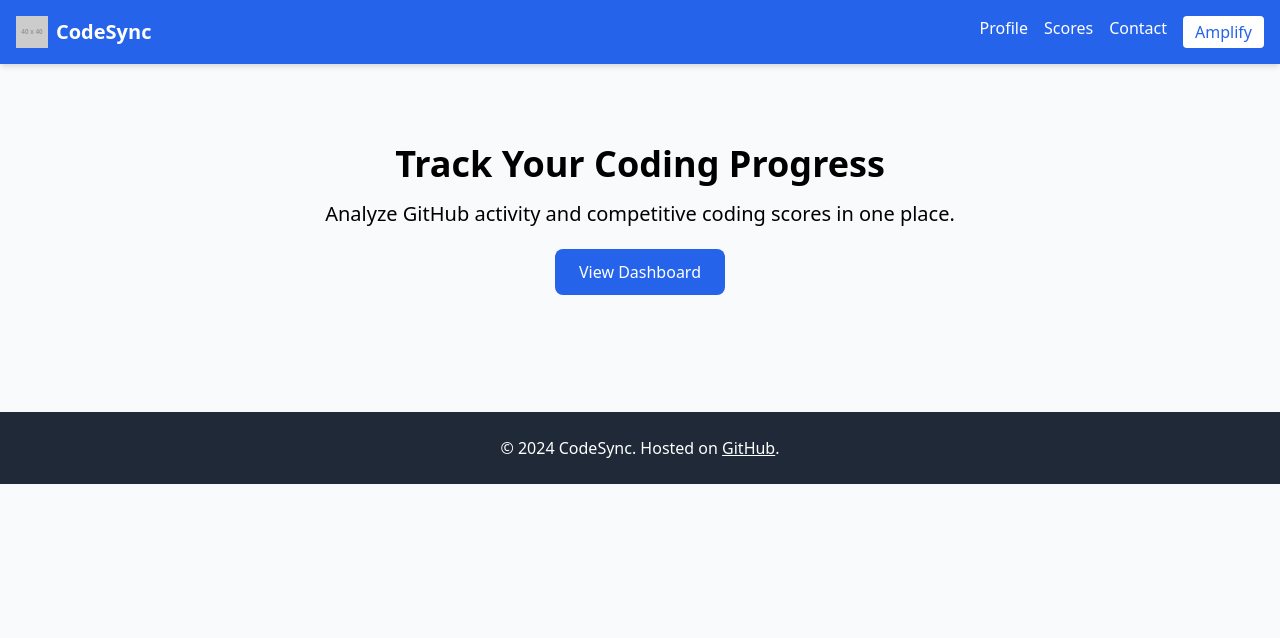
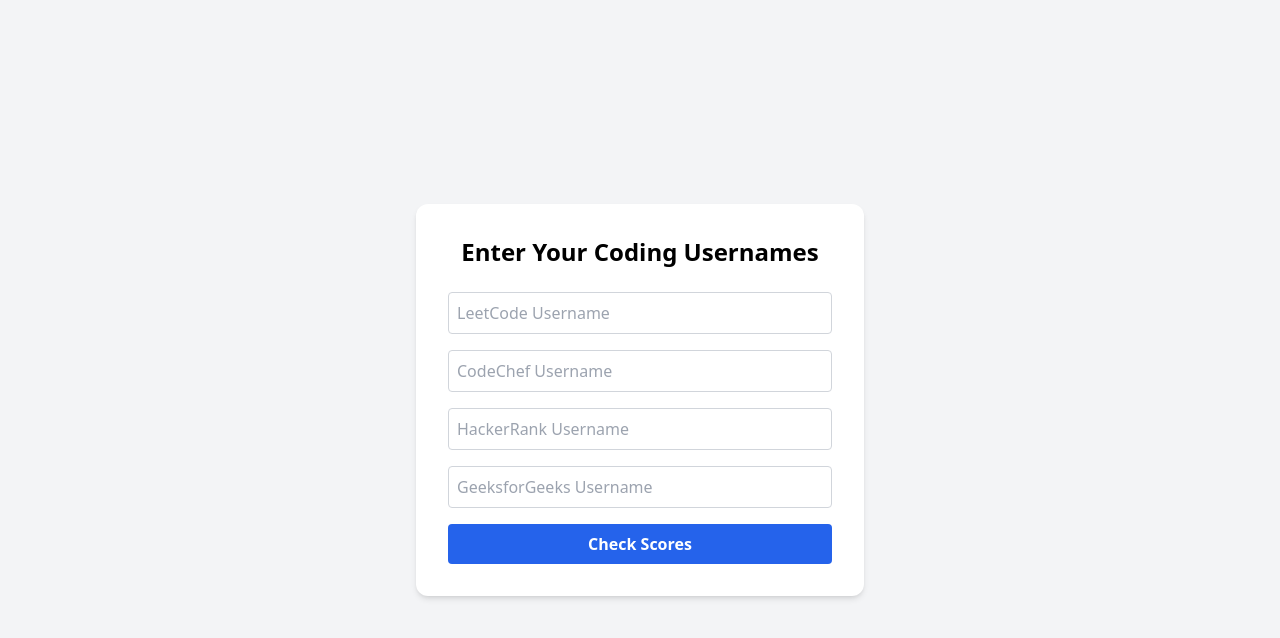
Before and after one commit to gowthusaidatta/CodeSync_test1, a plain HTML site: page index.html in a window 1280 px wide. Drawn offline with nearby package versions, Linux system fonts and the light colour scheme; placeholder pictures from the web are drawn by us.

Commit message:
Update index.html

```diff
--- a/index.html
+++ b/index.html
@@ -1,40 +1,41 @@
 <!DOCTYPE html>
 <html lang="en">
 <head>
-  <meta charset="UTF-8">
-  <meta name="viewport" content="width=device-width, initial-scale=1.0">
-  <title>CodeSync - Home</title>
-  <link href="https://cdn.jsdelivr.net/npm/tailwindcss@2.2.19/dist/tailwind.min.css" rel="stylesheet">
+  <meta charset="UTF-8" />
+  <meta name="viewport" content="width=device-width, initial-scale=1.0"/>
+  <title>CodeSync - Track Coding Stats</title>
+  <script src="https://cdn.tailwindcss.com"></script>
+  <script src="https://cdnjs.cloudflare.com/ajax/libs/axios/1.3.5/axios.min.js"></script>
 </head>
-<body class="bg-gray-50">
-  <!-- Navbar -->
-  <nav class="bg-blue-600 text-white p-4 shadow-md">
-    <div class="container mx-auto flex justify-between items-center">
-      <a href="index.html" class="flex items-center gap-2">
-        <img src="https://via.placeholder.com/40" alt="Logo" class="h-8">
-        <span class="text-xl font-bold">CodeSync</span>
-      </a>
-      <div class="flex gap-4">
-        <a href="profile.html" class="hover:underline">Profile</a>
-        <a href="checking.html" class="hover:underline">Scores</a>
-        <a href="contact.html" class="hover:underline">Contact</a>
-        <a href="https://main.d36cacnkzbxlr4.amplifyapp.com" class="bg-white text-blue-600 px-3 py-1 rounded hover:bg-blue-100">Amplify</a>
-      </div>
-    </div>
-  </nav>
+<body class="bg-gray-100 min-h-screen flex flex-col items-center justify-center p-6">
+  <div class="w-full max-w-md p-8 bg-white rounded-xl shadow-md">
+    <h1 class="text-2xl font-bold mb-6 text-center">Enter Your Coding Usernames</h1>
+    <form id="usernameForm" class="space-y-4">
+      <input type="text" id="leetcode" placeholder="LeetCode Username" class="w-full p-2 border border-gray-300 rounded" required />
+      <input type="text" id="codechef" placeholder="CodeChef Username" class="w-full p-2 border border-gray-300 rounded" required />
+      <input type="text" id="hackerrank" placeholder="HackerRank Username" class="w-full p-2 border border-gray-300 rounded" required />
+      <input type="text" id="gfg" placeholder="GeeksforGeeks Username" class="w-full p-2 border border-gray-300 rounded" required />
+      <button type="submit" class="w-full bg-blue-600 hover:bg-blue-700 text-white font-semibold py-2 px-4 rounded">Check Scores</button>
+    </form>
+  </div>
 
-  <!-- Hero Section -->
-  <section class="py-20 text-center">
-    <h1 class="text-4xl font-bold mb-4">Track Your Coding Progress</h1>
-    <p class="text-xl mb-8">Analyze GitHub activity and competitive coding scores in one place.</p>
-    <a href="checking.html" class="bg-blue-600 text-white px-6 py-3 rounded-lg hover:bg-blue-700">View Dashboard</a>
-  </section>
+  <script>
+    document.getElementById("usernameForm").addEventListener("submit", function(event) {
+      event.preventDefault();
+      const leetcode = document.getElementById("leetcode").value;
+      const codechef = document.getElementById("codechef").value;
+      const hackerrank = document.getElementById("hackerrank").value;
+      const gfg = document.getElementById("gfg").value;
 
-  <!-- Footer -->
-  <footer class="bg-gray-800 text-white py-6 mt-12">
-    <div class="container mx-auto text-center">
-      <p>© 2024 CodeSync. Hosted on <a href="https://gowthusaidatta.github.io/CodeSync_test1/" class="underline">GitHub</a>.</p>
-    </div>
-  </footer>
+      // Store to sessionStorage
+      sessionStorage.setItem("leetcode", leetcode);
+      sessionStorage.setItem("codechef", codechef);
+      sessionStorage.setItem("hackerrank", hackerrank);
+      sessionStorage.setItem("gfg", gfg);
+
+      // Redirect to checking page
+      window.location.href = "https://gowthusaidatta.github.io/CodeSync_test1/checking.html";
+    });
+  </script>
 </body>
 </html>
```
